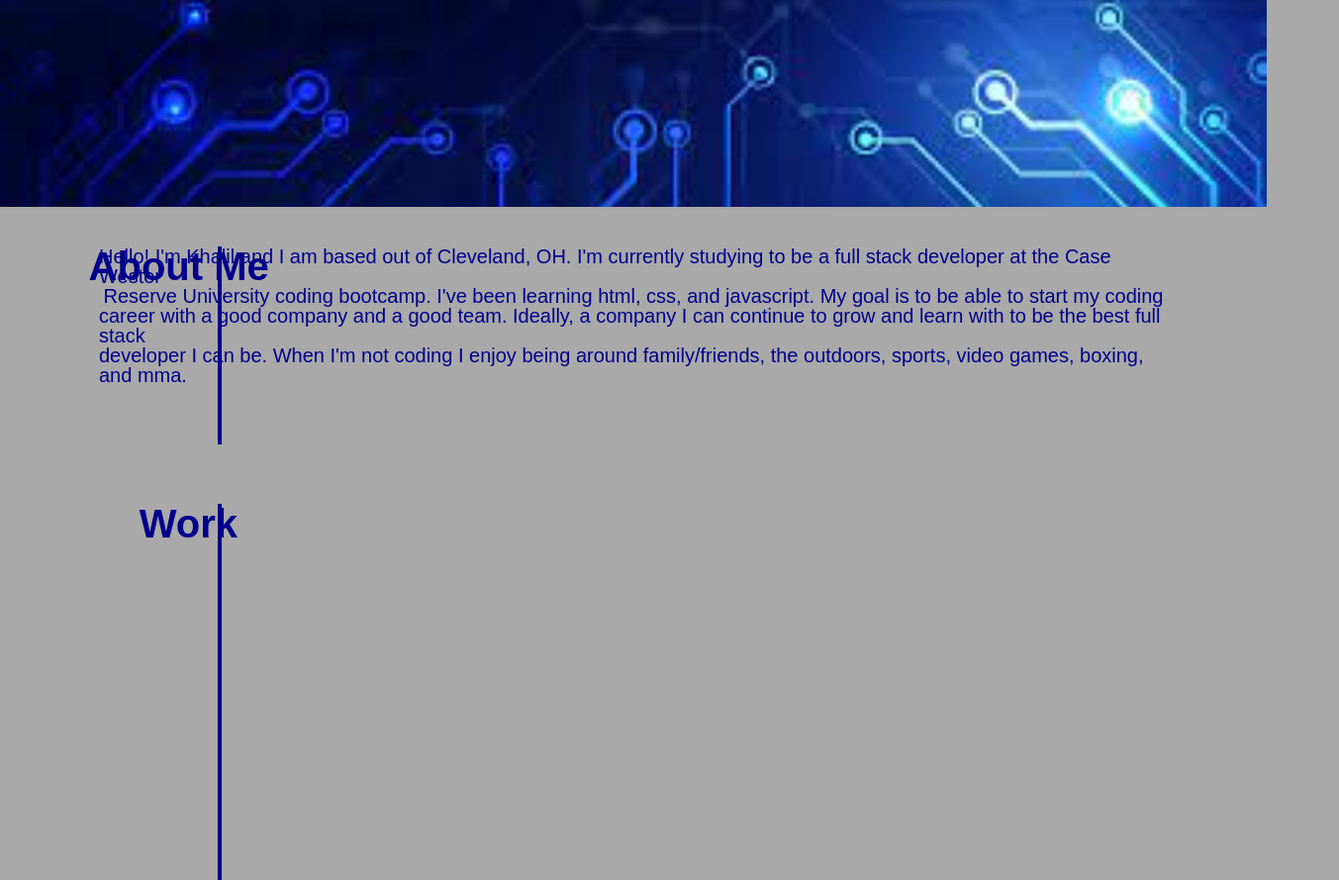
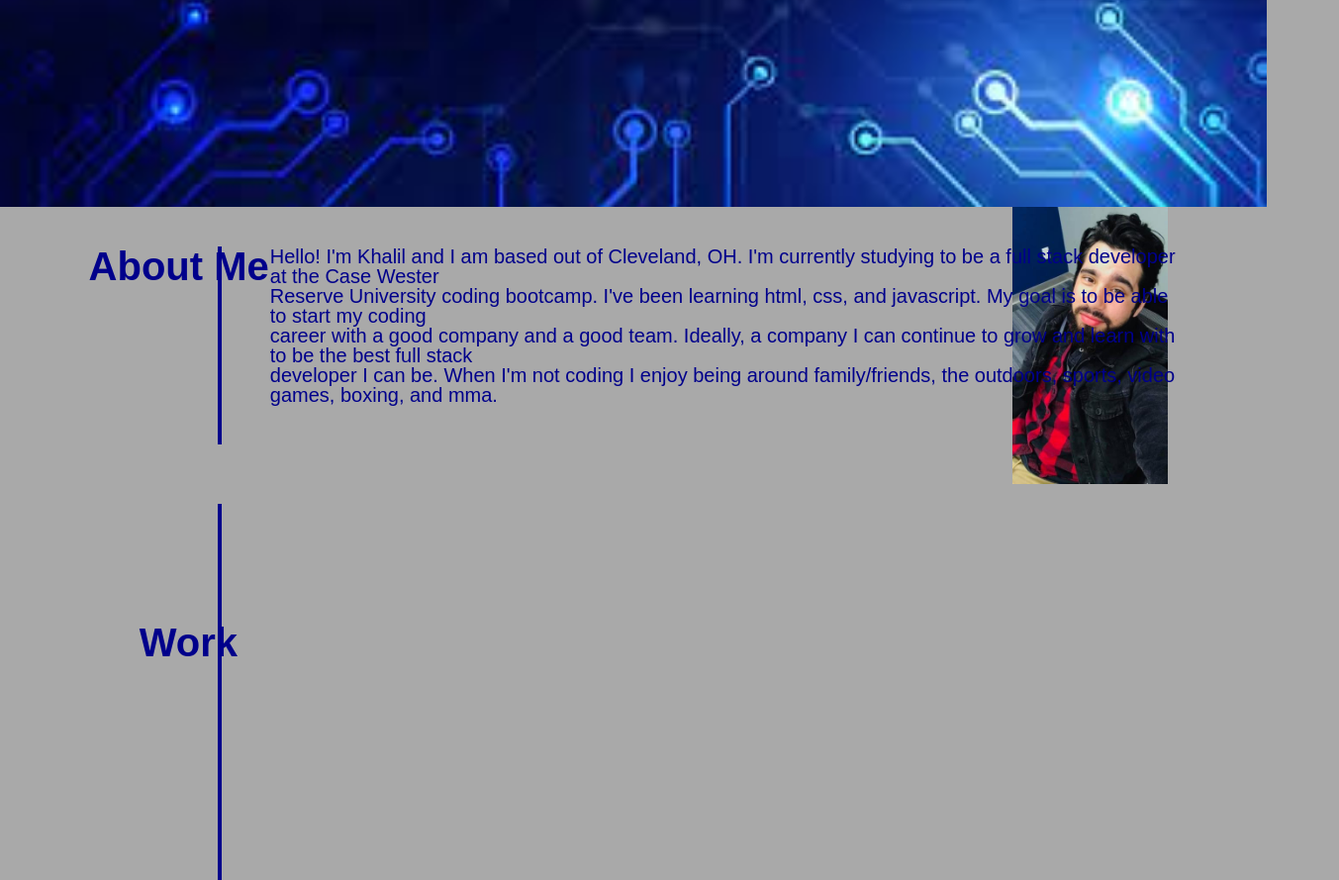
Before and after one commit to KJKhalil/K2Portfolio, a plain HTML site: page index.html in a window 1280 px wide. Shown: the part 171-1060 px from the top of the page at 99% size, 1353 px wide, since content can reach past the window. Drawn offline with Linux system fonts and the light colour scheme; files whose address does not match are found by name.

Commit message:
eight commit

```diff
--- a/assets/css/style.css
+++ b/assets/css/style.css
@@ -58,9 +58,15 @@ nav ul {
     left: 7%
 }
 
+.aboutme img {
+    position: relative;
+    float: right;
+    top: -33%;
+}
+
 .aboutme p {
-    display:flex;
-    justify-content: center;
+    position: relative;
+    left: 16%;
     font-size: 20px;
 }
 
@@ -76,6 +82,9 @@ nav ul {
 .work {
     height: 600px;
     padding: 100px;
+    display: grid;
+    width: 100%;
+    grid-template-columns: repeat(5, 1fr);
 }
 
 .work h2 {
--- a/index.html
+++ b/index.html
@@ -34,6 +34,7 @@
 
         <section id= "aboutme" class="aboutme">
             <h2>About Me</h2>
+            <img src="C:\Users\Khalil\Desktop\K2Portfolio\assets\images\ME.jpg" alt="Photo of Me" height="280">
             <div class="vl1"></div>
             <p> Hello! I'm Khalil and I am based out of Cleveland, OH. I'm currently studying to be a full stack developer at the Case Wester </p>
             <p> Reserve University coding bootcamp. I've been learning html, css, and javascript. My goal is to be able to start my coding </p>
```
Also changed, not shown: assets/images/ME.jpg (added).
